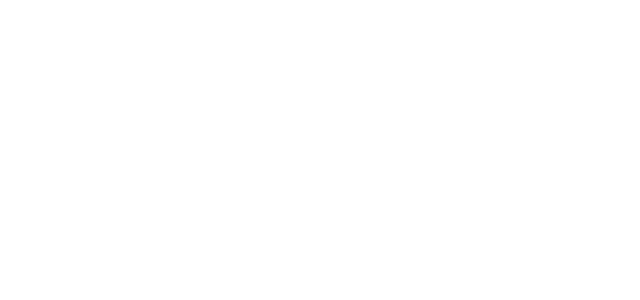
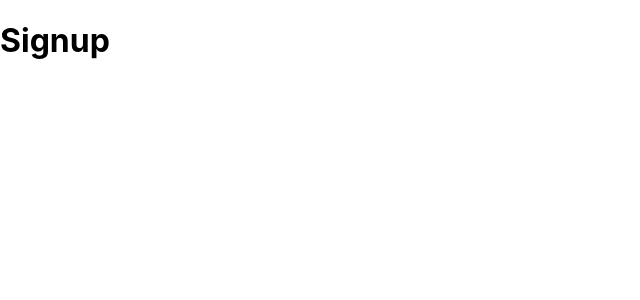
Before and after one commit to gilyeon00/wanted-pre-onboarding-frontend, a React (Create React App) app: page /signup in a window 1280 px wide. Shown: the top 300 px of the page, without its empty margins (0-640 px from the left). Built offline with nearby package versions, Linux system fonts and the light colour scheme.

Commit message:
feat: 컴포넌트 설계및 라우팅 설정

```diff
--- a/src/App.js
+++ b/src/App.js
@@ -1,10 +1,19 @@
-import logo from './logo.svg';
 import './App.css';
+import { BrowserRouter, Route, Routes } from 'react-router-dom';
+import Signin from './component/Signin'
+import Signup from './component/Signup'
+import Todo from './component/Todo'
 
 function App() {
   return (
     <div className="App">
-
+      <BrowserRouter>
+        <Routes>
+          <Route path="/signin" element={<Signin/>} />
+          <Route path="/signup" element={<Signup/>} />
+          <Route path="/todo" element={<Todo/>} />
+        </Routes>
+      </BrowserRouter>
     </div>
   );
 }
--- /dev/null
+++ b/src/component/Signin.jsx
@@ -0,0 +1,11 @@
+import React from 'react';
+
+const Signin = () => {
+    return (
+        <div>
+            <h1>Signin</h1>
+        </div>
+    );
+};
+
+export default Signin;
--- /dev/null
+++ b/src/component/Signup.jsx
@@ -0,0 +1,11 @@
+import React from 'react';
+
+const Signup = () => {
+    return (
+        <div>
+            <h1>Signup</h1>
+        </div>
+    );
+};
+
+export default Signup;
--- /dev/null
+++ b/src/component/Todo.jsx
@@ -0,0 +1,11 @@
+import React from 'react';
+
+const Todo = () => {
+    return (
+        <div>
+            <h1>Todo</h1>
+        </div>
+    );
+};
+
+export default Todo;
```
Also changed, not shown: src/component/Redirect.jsx (added).
